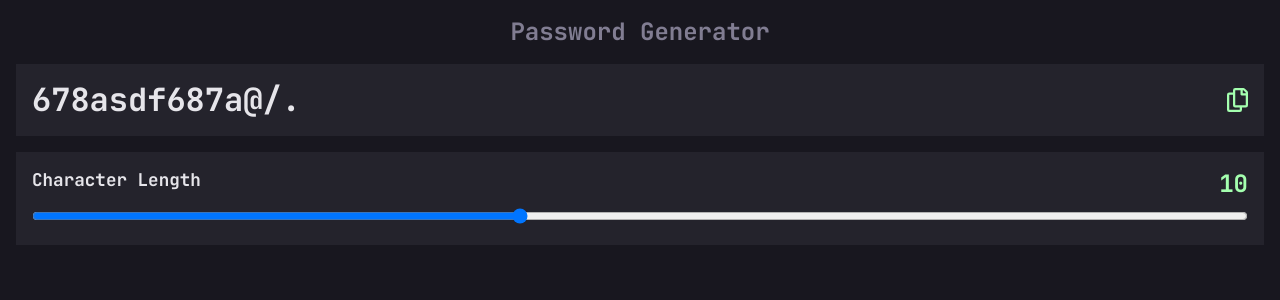
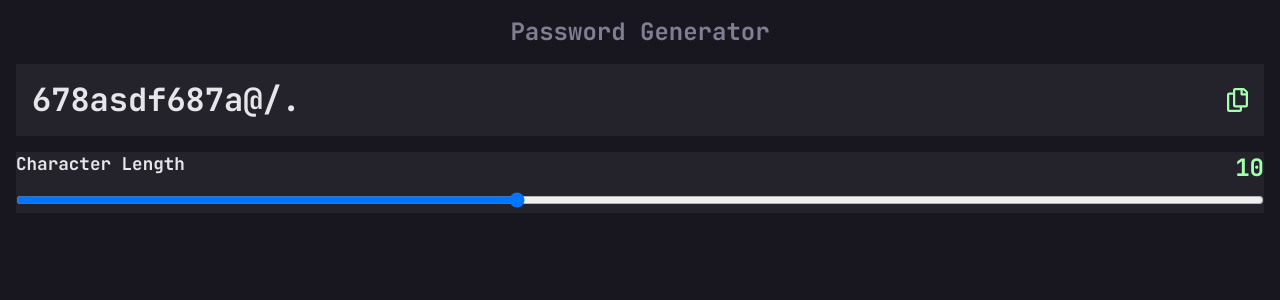
Before and after one commit to wideirp/password-generator-app, a Vue app: page / in a window 1280 px wide. Shown: the top 300 px of the page. Built offline with nearby package versions, Linux system fonts and the light colour scheme.

Commit message:
Remove padding

```diff
--- a/src/components/InteractiveSlider.vue
+++ b/src/components/InteractiveSlider.vue
@@ -26,7 +26,7 @@ const characterLength = ref("10");
 fieldset {
   border: none;
   margin: 0;
-  padding: 1rem;
+  padding: 0;
   position: relative;
 
   label {
@@ -43,7 +43,6 @@ fieldset {
     position: absolute;
     top: 0;
     right: 0;
-    padding: 1rem;
     color: $color-neon-green;
     @include font-heading-m();
   }
```
